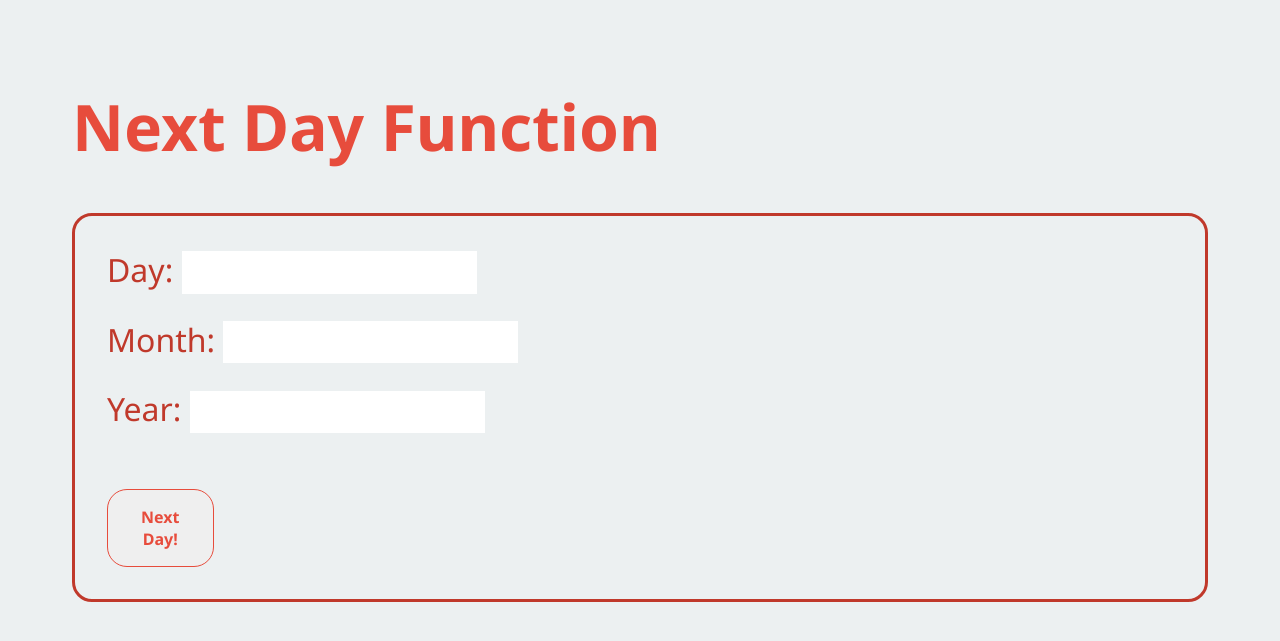
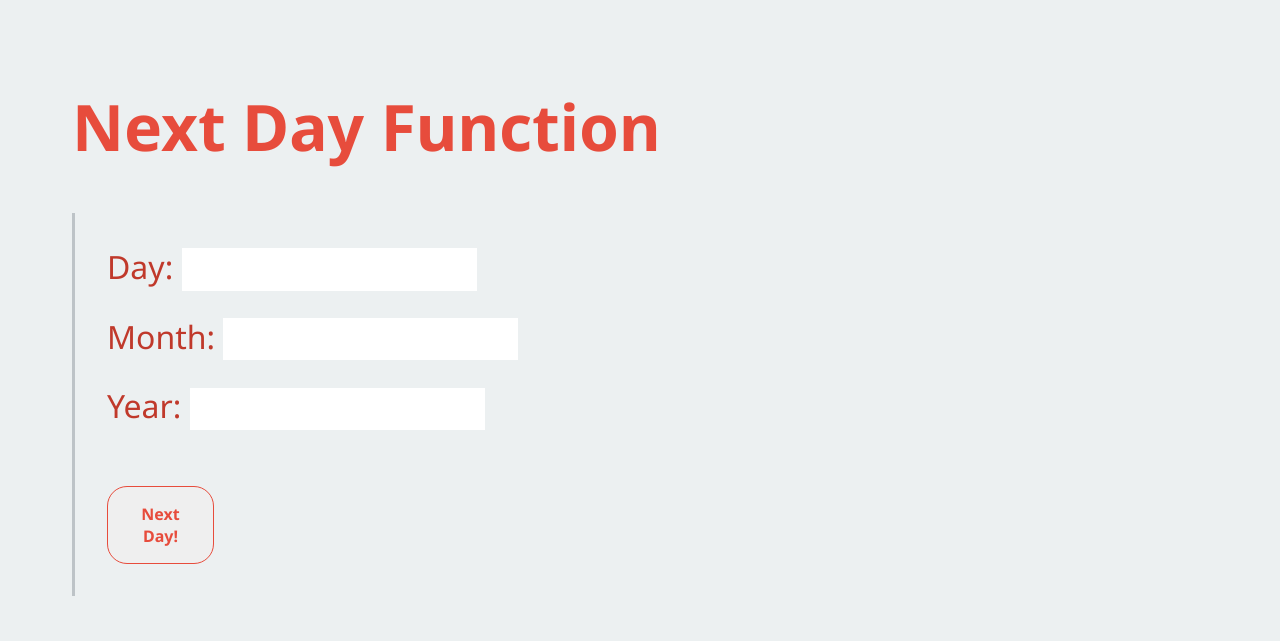
Before and after one commit to totallynotAlvin/selenium_test, a Flask app: page /v2/ in a window 1280 px wide. Shown: the top 641 px of the page. Run offline with Flask 2, Linux system fonts and the light colour scheme.

Commit message:
no ugly borders

```diff
--- a/static/main2.css
+++ b/static/main2.css
@@ -18,9 +18,9 @@ form {
     flex-direction: column;
     color: #c0392b;
     padding: 2em;
-    border: 3px solid #c0392b;
+    border-left: 3px solid #bdc3c7;
     margin-bottom: 2em;
-    border-radius: 20px;
+    /* border-radius: 20px; */
 }
 
 input {
```
